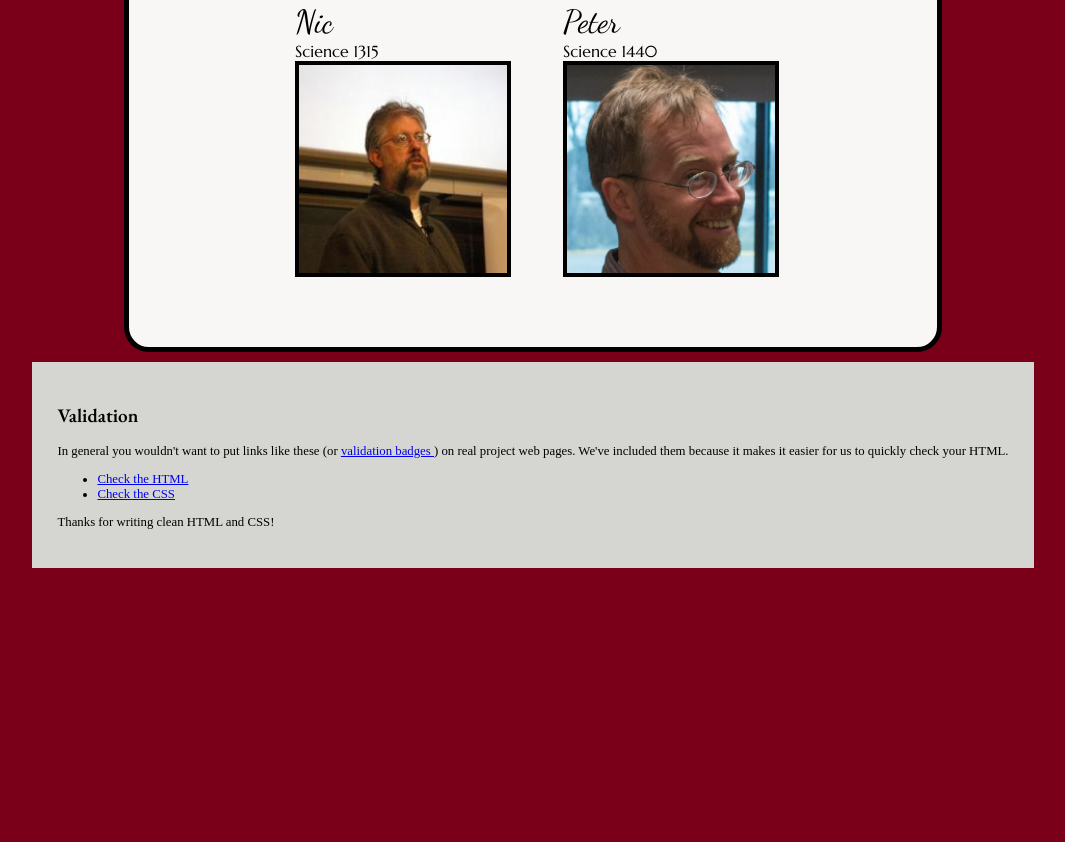
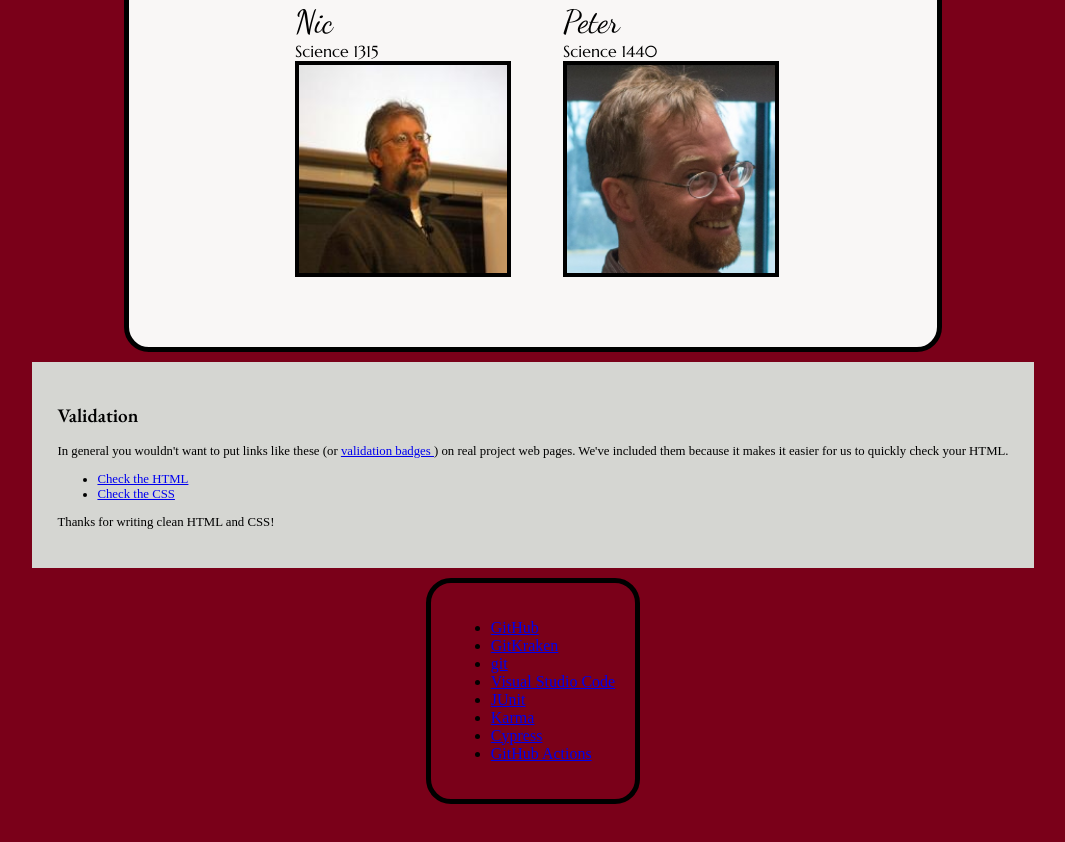
Before and after one commit to UMM-CSci-3601-S22/lab-1-group1-zeke-john-dongting, a plain HTML site: page index.html in a window 1280 px wide. Shown: the part 1239-2081 px from the top of the page, without its empty margins (107-1172 px from the left). Before the commit the page ends 1845 px from the top, so only its background shows below. Drawn offline with nearby package versions, Linux system fonts and the light colour scheme; a web font is replaced by a local one.

Commit message:
Add tool list HTML to index.html
Added the HTML specified by LABTASKS.md Co-authored-by: John Walbran <walbr042@morris.umn.edu>
Co-authored-by: Dongting Cai <cai00151@morris.umn.edu>

```diff
--- a/index.html
+++ b/index.html
@@ -152,6 +152,35 @@
     </div>
   </div>
 
+  <div class="section" id="tools">
+    <ul>
+      <li class="cloud version-control">
+        <a href="https://github.com/">GitHub</a>
+      </li>
+      <li class="local version-control">
+        <a href="https://www.gitkraken.com/git-client">GitKraken</a>
+      </li>
+      <li class="local version-control">
+        <a href="https://git-scm.com/">git</a>
+      </li>
+      <li class="local ide">
+        <a href="https://code.visualstudio.com/">Visual Studio Code</a>
+      </li>
+      <li class="local testing">
+        <a href="https://junit.org/junit5/">JUnit</a>
+      </li>
+      <li class="local testing">
+        <a href="https://karma-runner.github.io/latest/index.html">Karma</a>
+      </li>
+      <li class="local testing">
+        <a href="https://www.cypress.io/">Cypress</a>
+      </li>
+      <li class="cloud testing">
+        <a href="https://github.com/features/actions">GitHub Actions</a>
+      </li>
+    </ul>
+  </div>
+
   <!-- html and javascript code for switching style on the fly comes from:
   https://stackoverflow.com/questions/19844545/replacing-css-file-on-the-fly-and-apply-the-new-style-to-the-page -->
   <div id="style-selector">
```
